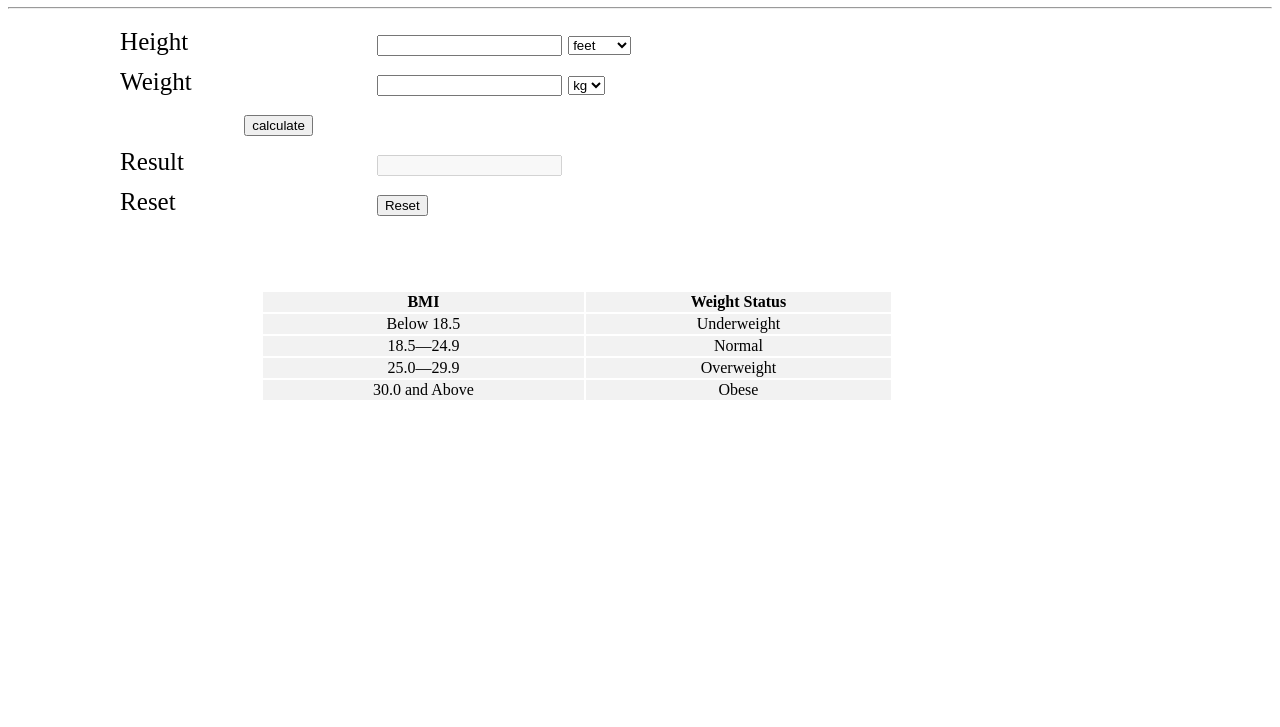
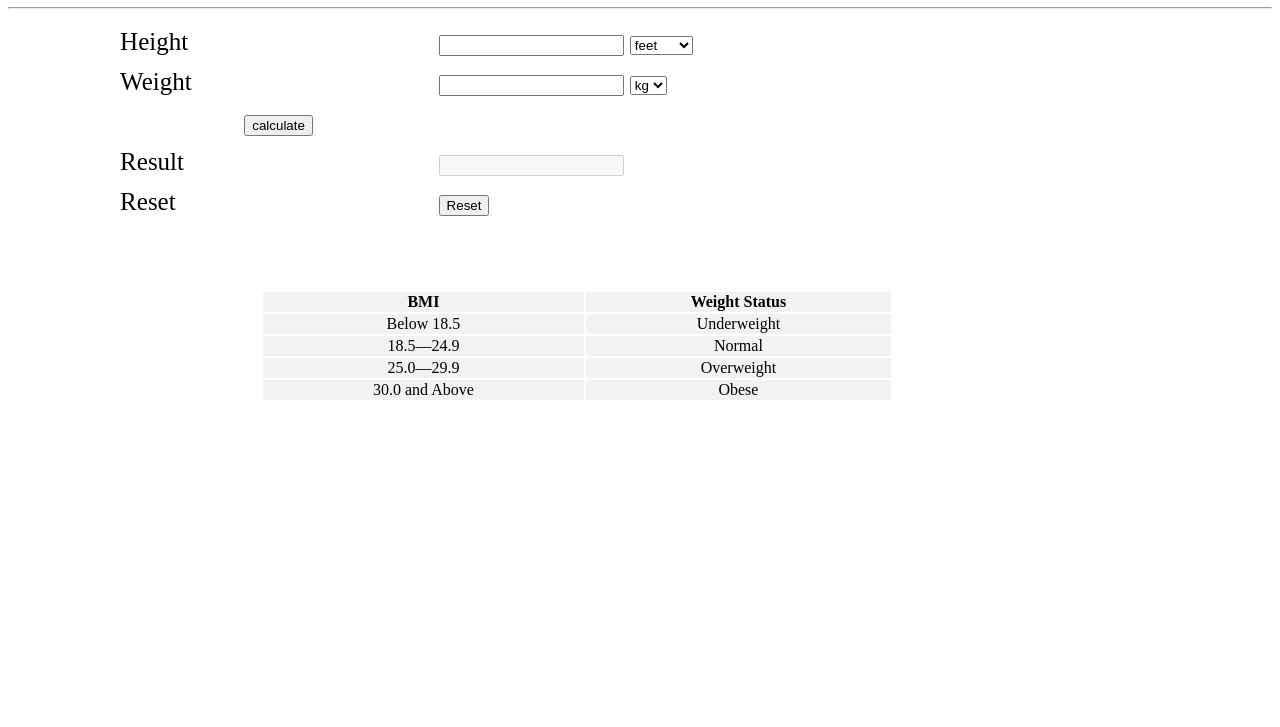
Before and after one commit to om0004/BMI-Calculator, a plain HTML site: page index.html in a window 1280 px wide. Shown: the part 73-800 px from the top of the page. Drawn offline with Linux system fonts and the light colour scheme.

Commit message:
Update index.html

```diff
--- a/index.html
+++ b/index.html
@@ -33,7 +33,7 @@ background-color: #f2f2f2;
 <form>
 <table width="100%" class="dog">
 <tr>
-<td width="20%">
+<td width="25%">
     <label for="height">Height</label>
 </td>
 <td>
```
